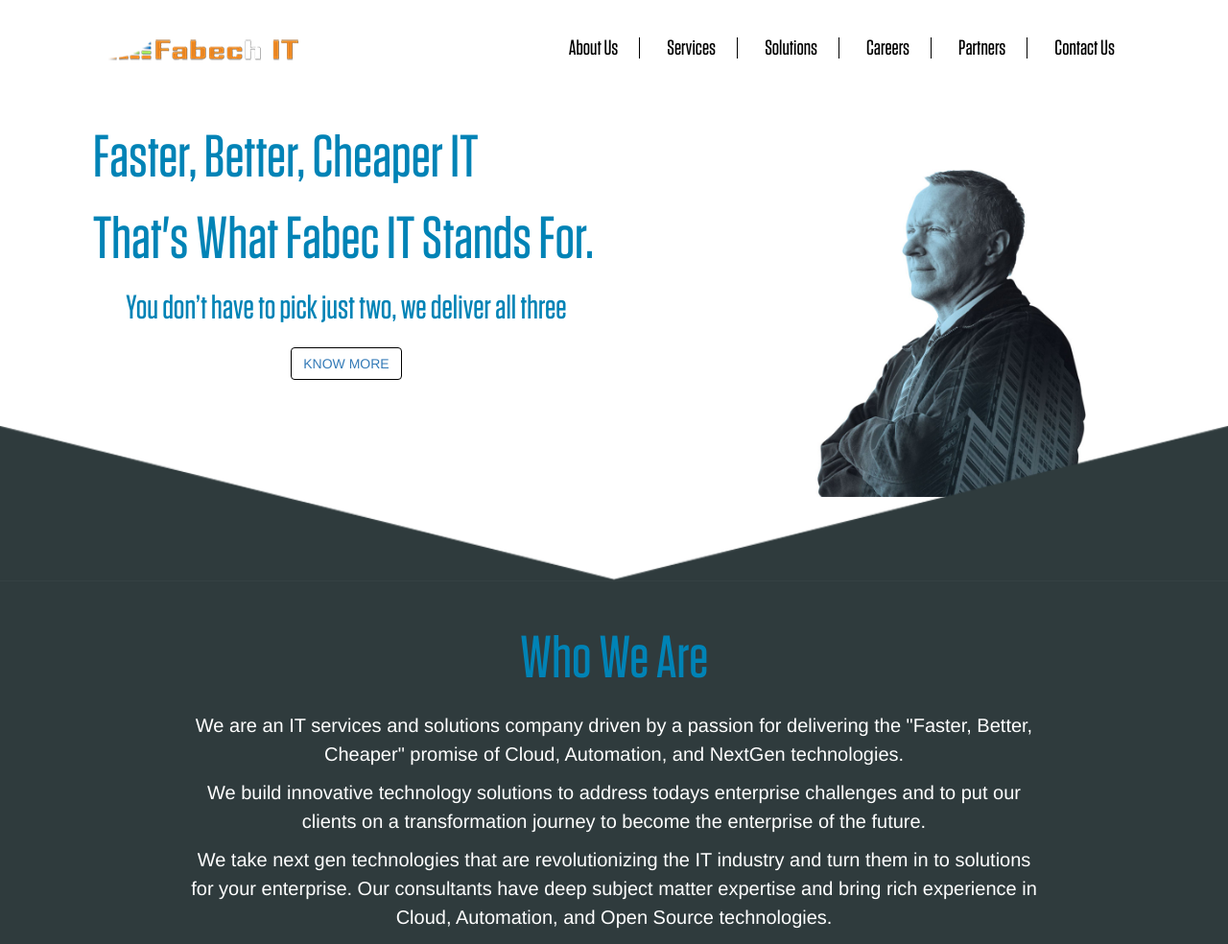
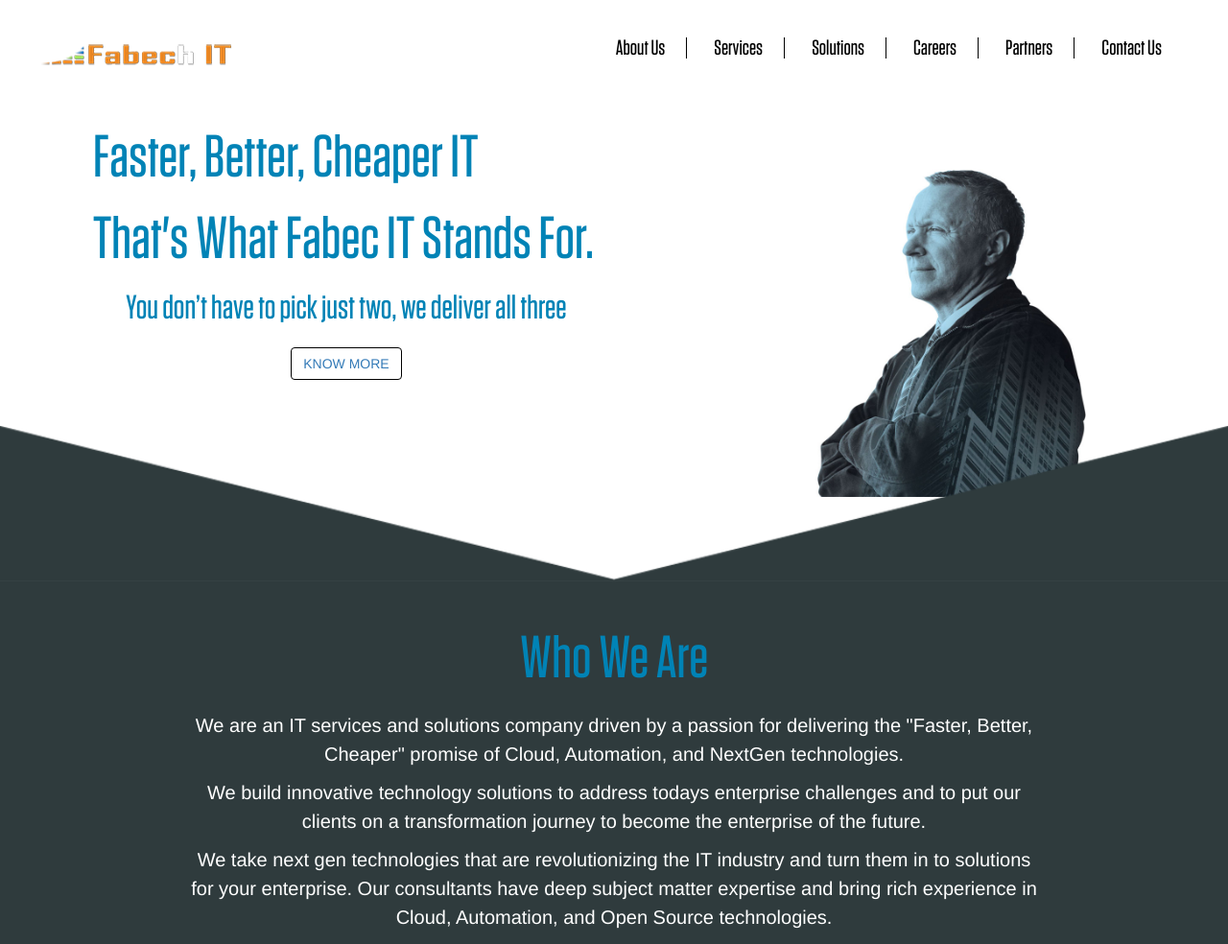
Before and after one commit to tiru67/FaBeC, a website: page index.html in a window 1280 px wide. Shown: the top 984 px of the page at 96% size. Drawn offline with Linux system fonts and the light colour scheme; a web font is replaced by a local one.

Commit message:
version 5 fixed brand alignment issues

```diff
--- a/app/app.css
+++ b/app/app.css
@@ -344,10 +344,29 @@
     top: 98%;
 }
 
+.fabec-ico{
+    max-width: 9em;
+    margin-top: 5px;
+}
+
+
+#nav-bar{
+    margin-right: -3.5em;
+}
+
 @media (min-width: 767px) {
     .navbar-brand{
         margin-top: -0.3em;
     }
+
+    .container > .navbar-header{
+        margin-left: -5em;
+    }
+
+    .fabec-ico{
+        margin-top: 5px;
+    }
+
 }
 
 @media (max-width: 767px) {
@@ -355,4 +374,18 @@
         margin-top: -0.95em;
         width: 80%;
     }
+
+    .container > .navbar-header{
+        margin-left: -6em;
+    }
+
+    .fabec-ico{
+        margin-top: 9px;
+    }
 }
+
+@media (min-width: 1024px){
+    .fabec-ico{
+        max-width: 13em;
+    }
+}
--- a/app/views/header/header.tpl.html
+++ b/app/views/header/header.tpl.html
@@ -7,7 +7,7 @@
                 <span class="icon-bar"></span>
                 <span class="icon-bar"></span>
             </button>
-            <a class="navbar-brand" href="#home"><img src="app/assets/img/bgs/fabec.png"></a>
+            <a class="navbar-brand" href="#home"><img class="fabec-ico" src="app/assets/img/bgs/fabec.png"></a>
         </div>
         <div id="nav-bar" class="navbar-collapse collapse">
             <ul class="nav navbar-nav navbar-right">
```
